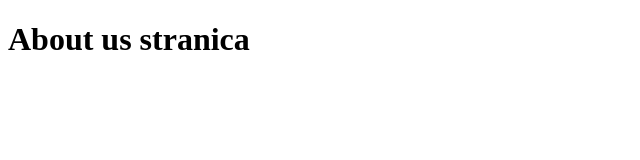
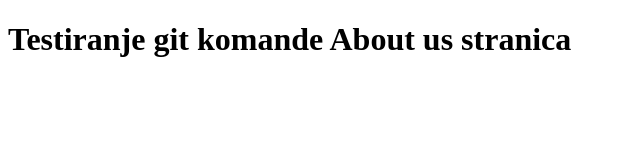
Before and after one commit to DJukor/smart, a plain HTML site: page aboutUs.html in a window 1280 px wide. Shown: the whole page, without its empty margins (0-640 px from the left). Drawn offline with Linux system fonts and the light colour scheme.

Commit message:
Update aboutUs.html

```diff
--- a/aboutUs.html
+++ b/aboutUs.html
@@ -7,6 +7,6 @@
     <title>About us</title>
 </head>
 <body>
-    <h1>About us stranica</h1>
+    <h1>Testiranje git komande About us stranica</h1>
 </body>
 </html>
```
